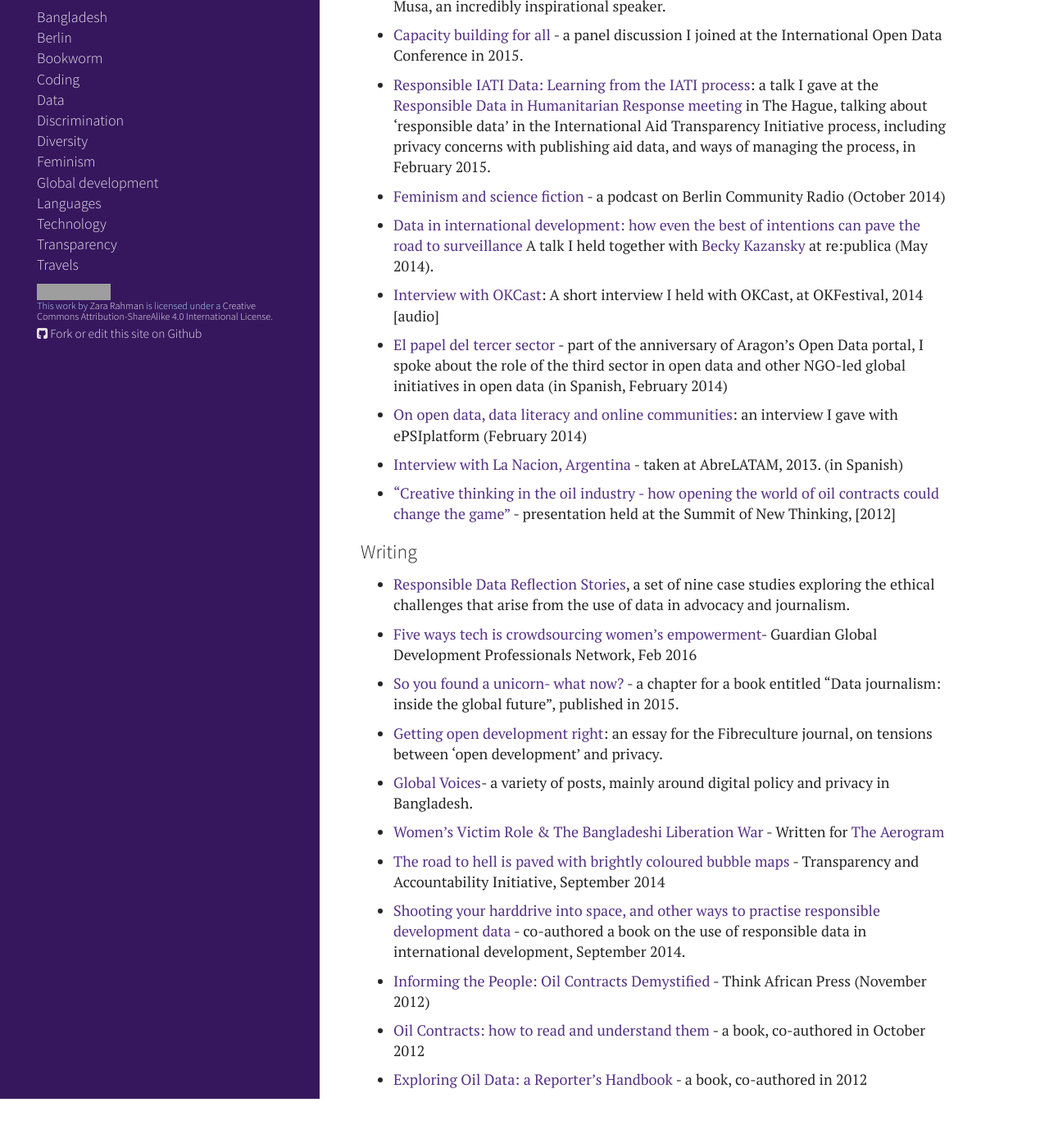
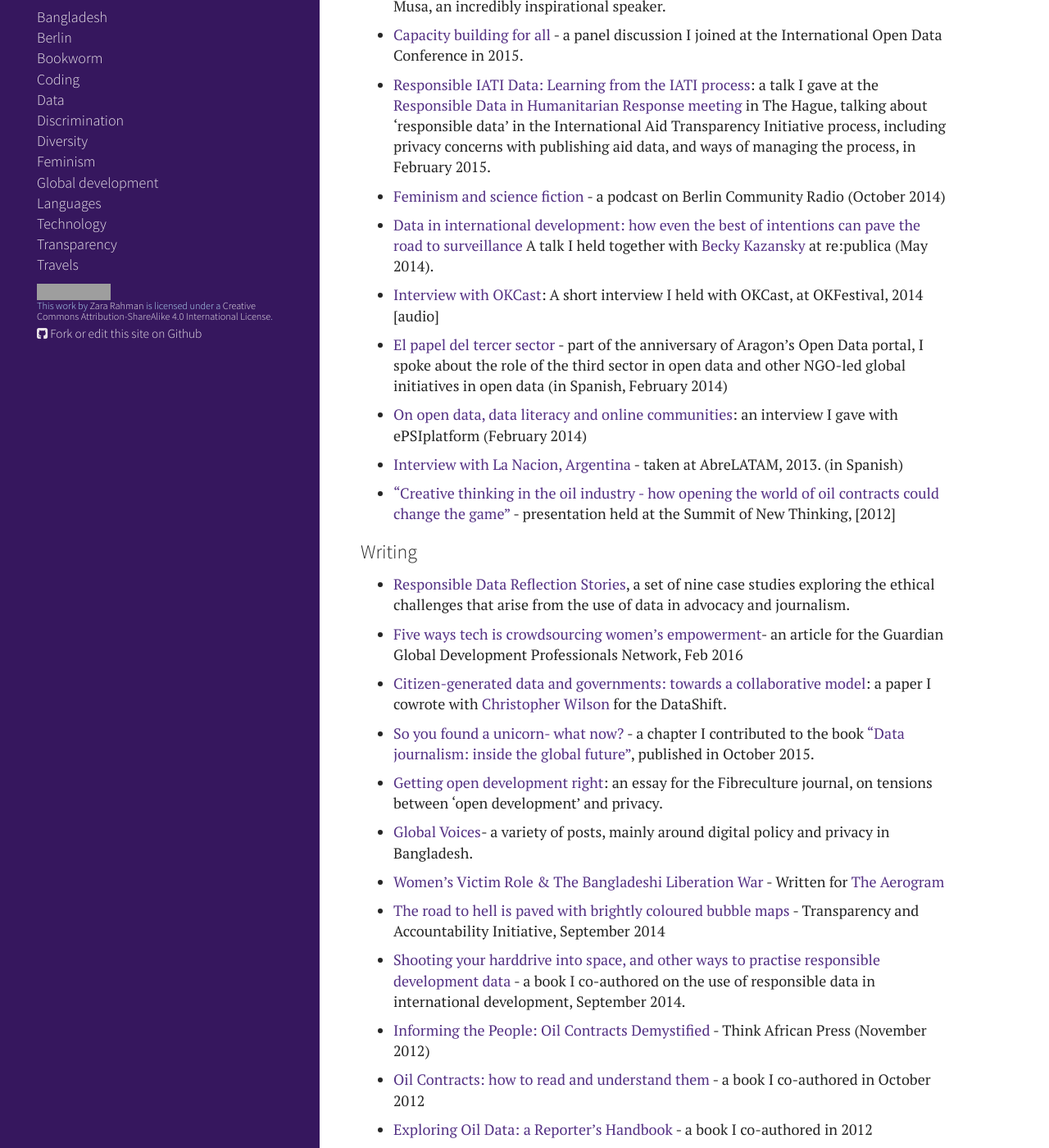
Before and after one commit to zararah/zararah.net, a Jekyll site: the page built from media/index.md, in a window 1280 px wide and 1400 px high, scrolled down 851 px. Shown: the whole window at 82% size. Built offline with Jekyll 4.4.1, drawn with Linux system fonts in a browser that asks for light colours; Markdown is read by kramdown in place of the engine named in the settings; before the commit the page ends 2191 px from its top, so only the background shows below that; grey boxes are pictures that could not be loaded.

Commit message:
More updates to media

```diff
--- a/media/index.md
+++ b/media/index.md
@@ -48,9 +48,11 @@
 
 * [Responsible Data Reflection Stories](https://responsibledata.io/reflection-stories/), a set of nine case studies exploring the ethical challenges that arise from the use of data in advocacy and journalism.
 
-* [Five ways tech is crowdsourcing women’s empowerment](http://www.theguardian.com/global-development-professionals-network/2016/feb/03/five-ways-tech-crowdsourcing-womens-empowerment)- Guardian Global Development Professionals Network, Feb 2016
+* [Five ways tech is crowdsourcing women’s empowerment](http://www.theguardian.com/global-development-professionals-network/2016/feb/03/five-ways-tech-crowdsourcing-womens-empowerment)- an article for the Guardian Global Development Professionals Network, Feb 2016
 
-* [So you found a unicorn- what now?](http://zararah.net/blog/2015/11/12/data-journalism-book/) - a chapter for a book entitled "Data journalism: inside the global future", published in 2015.
+* [Citizen-generated data and governments: towards a collaborative model](http://civicus.org/thedatashift/frontpage-article/citizen-generated-data-and-governments-towards-a-collaborative-model-2/): a paper I cowrote with [Christopher Wilson](https://about.me/christopher_wilson) for the DataShift.
+
+* [So you found a unicorn- what now?](http://zararah.net/blog/2015/11/12/data-journalism-book/) - a chapter I contributed to the book ["Data journalism: inside the global future"](http://www.amazon.com/Data-Journalism-Inside-global-future/dp/1845496639), published in October 2015.
 
 * [Getting open development right](http://twentysix.fibreculturejournal.org/fcjmesh-010-getting-open-development-right/): an essay for the Fibreculture journal, on tensions between 'open development' and privacy.
 
@@ -60,10 +62,10 @@
 
 * [The road to hell is paved with brightly coloured bubble maps](http://tech.transparency-initiative.org/zara-rahman-the-road-to-hell-is-paved-with-brightly-coloured-bubble-maps/) - Transparency and Accountability Initiative, September 2014
 
-* [Shooting your harddrive into space, and other ways to practise responsible development data](https://responsibledata.io/ways-to-practise-responsible-development-data/) - co-authored a book on the use of responsible data in international development, September 2014.
+* [Shooting your harddrive into space, and other ways to practise responsible development data](https://responsibledata.io/ways-to-practise-responsible-development-data/) - a book I co-authored on the use of responsible data in international development, September 2014.
 
 * [Informing the People: Oil Contracts Demystified](http://thinkafricapress.com/legal/openoil-informing-nation-oil-contracts-demystified) - Think African Press (November 2012)
 
-* [Oil Contracts: how to read and understand them](http://openoil.net/understanding-oil-contracts/) - a book, co-authored in October 2012
+* [Oil Contracts: how to read and understand them](http://openoil.net/understanding-oil-contracts/) - a book I co-authored in October 2012
 
-* [Exploring Oil Data: a Reporter's Handbook](http://openoil.net/exploring-oil-data/) - a book, co-authored in 2012
+* [Exploring Oil Data: a Reporter's Handbook](http://openoil.net/exploring-oil-data/) - a book I co-authored in 2012
```
